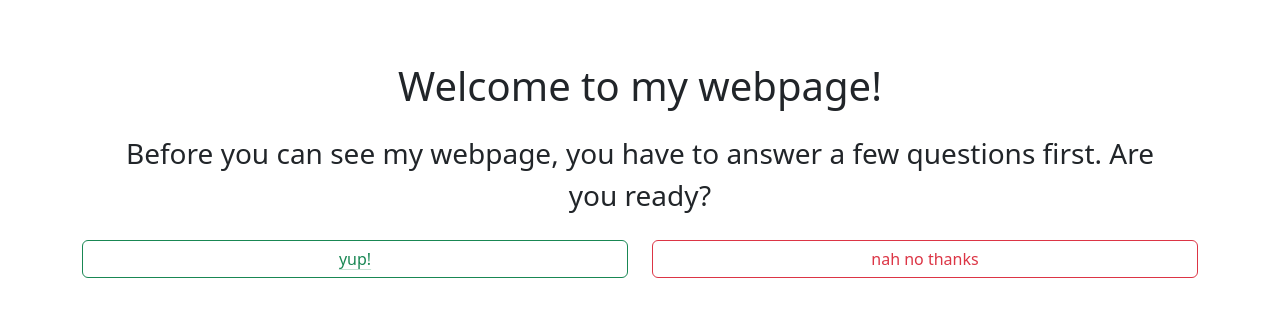
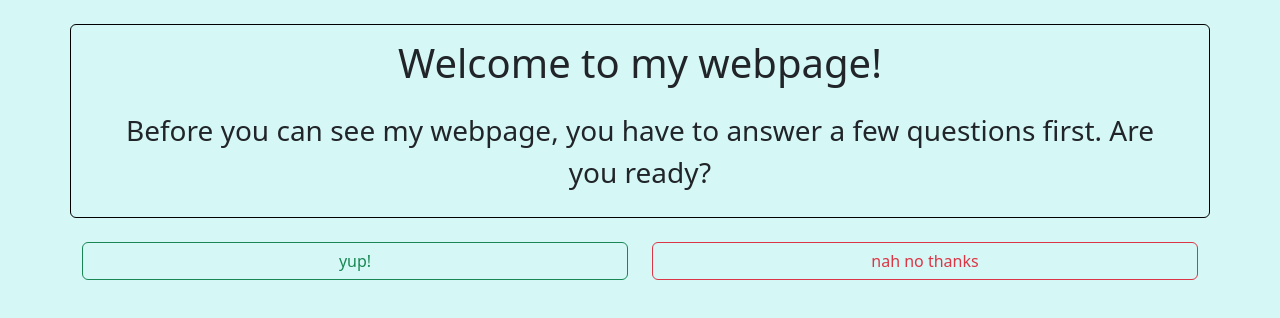
Before and after one commit to selina-lam/selina-lam.github.io, a plain HTML site: page index.html in a window 1280 px wide. Drawn offline with nearby package versions, Linux system fonts and the light colour scheme.

Commit message:
Update index.html

```diff
--- a/index.html
+++ b/index.html
@@ -6,6 +6,11 @@
     <title>Do you know Selina?</title>
     <link href="https://cdn.jsdelivr.net/npm/bootstrap@5.3.3/dist/css/bootstrap.min.css" rel="stylesheet" integrity="sha384-QWTKZyjpPEjISv5WaRU9OFeRpok6YctnYmDr5pNlyT2bRjXh0JMhjY6hW+ALEwIH" crossorigin="anonymous">
     <link rel="icon" type="image/x-icon" href="images/cat.ico">
+    <style>
+        body{
+            background-color: rgb(213, 248, 246);
+        }
+    </style>
     <!-- <style>
 
         body{
@@ -84,7 +89,7 @@
         <h2>Ideal Travel Destination</h2>
         <p>My ideal travel destination is at <a href='https://youtu.be/izYiDDt6d8s?feature=shared'>Norway</a> where the Northern lights are!</p>
     </div> -->
-    <div class="container pt-5">
+    <div class="container rounded border border-black my-4">
         <div class="row col-12 mx-auto p-2 text-center m">
             <p class="fs-1">Welcome to my webpage!</p>
             <p class="fs-3">Before you can see my webpage, you have to answer a few questions first. Are you ready?</p>
@@ -94,7 +99,7 @@
     <div class="container">
         <div class="row">
             <div class="col-6 d-grid gap-2">
-               <button type="button" class="btn btn-outline-success"><a href="quiz.html" class="link-success link-offset-2 link-underline-opacity-25 link-underline-opacity-100-hover">yup!</a></button>
+               <button type="button" class="btn btn-outline-success">yup!</button>
             </div>
             <div class="col-6 d-grid gap-2">
                 <button type="button" class="btn btn-outline-danger">nah no thanks</button>
```
